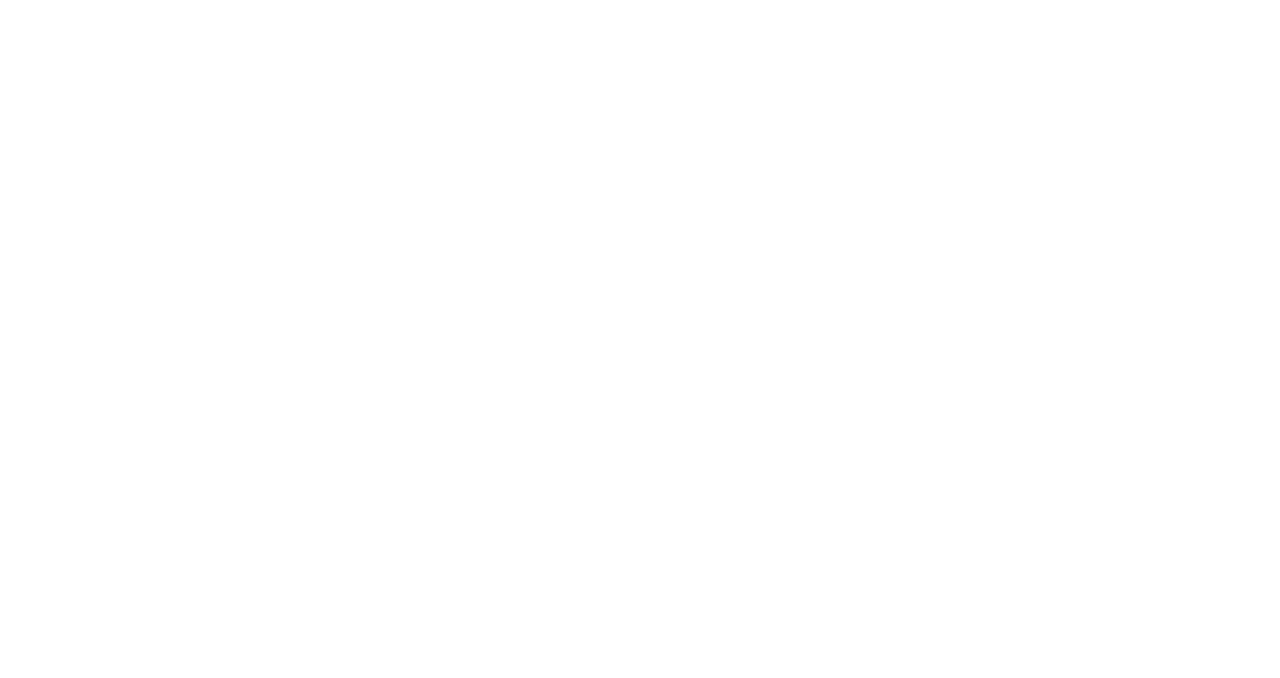
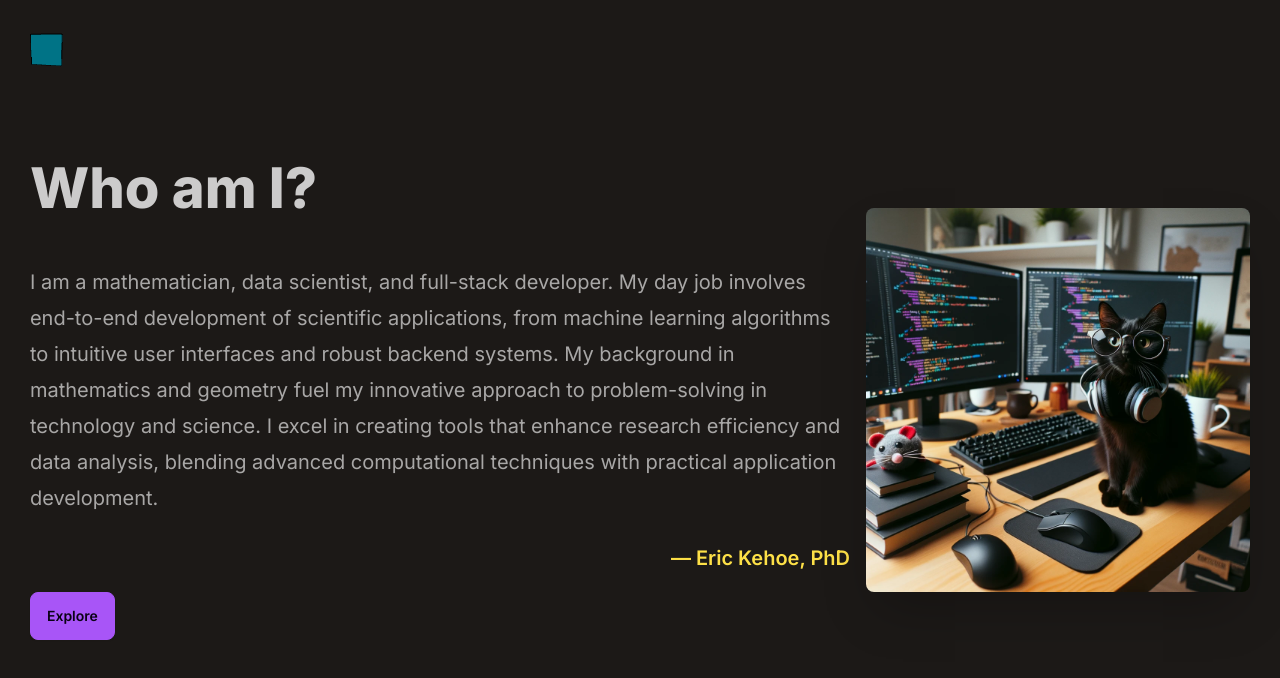
Before and after one commit to ekehoe32/portfolio, a Next.js app: page / in a window 1280 px wide. Shown: the top 678 px of the page. Built offline with nearby package versions, Linux system fonts and the light colour scheme.

Commit message:
added landing page

```diff
--- a/app/layout.tsx
+++ b/app/layout.tsx
@@ -18,7 +18,7 @@
 }) {
   return (
     <html lang="en">
-      <body className={inter.className}>{children}</body>
+      <body className={`${inter.className} antialiased`}>{children}</body>
       <Analytics />
     </html>
   );
--- a/app/page.tsx
+++ b/app/page.tsx
@@ -1,7 +1,42 @@
 import Image from "next/image";
+import CubeScene from "./ui/cube-scene";
 
 export default function Home() {
   return (
-    <main className="flex min-h-screen flex-col items-center justify-between p-24"></main>
+    <main className="hero min-h-screen bg-base-100">
+      <div className="hero-content flex-col lg:flex-row-reverse">
+        <Image
+          src="/background.png"
+          className="max-w-sm rounded-lg shadow-2xl"
+          alt="Background image of a black cat on a computer."
+          width={500}
+          height={500}
+        />
+        <div>
+          <article className="prose lg:prose-xl mb-4">
+            <h1>Who am I?</h1>
+            <p>
+              I am a mathematician, data scientist, and full-stack developer. My
+              day job involves end-to-end development of scientific
+              applications, from machine learning algorithms to intuitive user
+              interfaces and robust backend systems. My background in
+              mathematics and geometry fuel my innovative approach to
+              problem-solving in technology and science. I excel in creating
+              tools that enhance research efficiency and data analysis, blending
+              advanced computational techniques with practical application
+              development.
+            </p>
+            <div className="font-semibold text-right text-accent mt-0">
+              &mdash; Eric Kehoe, PhD
+            </div>
+          </article>
+
+          <button className="btn btn-primary">Explore</button>
+        </div>
+      </div>
+      <div className="absolute left-0 top-0 w-24 h-24">
+        <CubeScene />
+      </div>
+    </main>
   );
 }
--- /dev/null
+++ b/app/ui/cube-scene.tsx
@@ -0,0 +1,37 @@
+"use client";
+import { Ref, useRef } from "react";
+import { Mesh, BoxGeometry, LineSegments } from "three";
+import { Canvas, useFrame } from "@react-three/fiber";
+
+function Cube() {
+  const meshRef = useRef<Mesh>();
+  const edgesRef = useRef<LineSegments>(null);
+
+  useFrame(() => {
+    if (meshRef.current) {
+      meshRef.current.rotation.x += 0.01;
+      meshRef.current.rotation.y += 0.01;
+    }
+  });
+
+  return (
+    <mesh ref={meshRef as Ref<Mesh>} castShadow receiveShadow>
+      <boxGeometry args={[2, 2, 2]} />
+      <meshLambertMaterial color={"#22d3ee"} />
+      <lineSegments ref={edgesRef}>
+        <edgesGeometry attach="geometry" args={[new BoxGeometry(2, 2, 2)]} />
+        <lineBasicMaterial attach="material" color={"black"} />
+      </lineSegments>
+    </mesh>
+  );
+}
+
+export default function CubeScene() {
+  return (
+    <Canvas shadows>
+      <ambientLight intensity={0.75} />
+      <pointLight position={[10, 10, 10]} castShadow />
+      <Cube />
+    </Canvas>
+  );
+}
--- a/tailwind.config.ts
+++ b/tailwind.config.ts
@@ -1,20 +1,29 @@
-import type { Config } from 'tailwindcss'
+import type { Config } from "tailwindcss";
 
 const config: Config = {
   content: [
-    './pages/**/*.{js,ts,jsx,tsx,mdx}',
-    './components/**/*.{js,ts,jsx,tsx,mdx}',
-    './app/**/*.{js,ts,jsx,tsx,mdx}',
+    "./pages/**/*.{js,ts,jsx,tsx,mdx}",
+    "./components/**/*.{js,ts,jsx,tsx,mdx}",
+    "./app/**/*.{js,ts,jsx,tsx,mdx}",
   ],
-  theme: {
-    extend: {
-      backgroundImage: {
-        'gradient-radial': 'radial-gradient(var(--tw-gradient-stops))',
-        'gradient-conic':
-          'conic-gradient(from 180deg at 50% 50%, var(--tw-gradient-stops))',
+  daisyui: {
+    themes: [
+      {
+        mytheme: {
+          primary: "#a855f7",
+          secondary: "#22d3ee",
+          accent: "#fde047",
+          neutral: "#e5e7eb",
+          "base-100": "#1c1917",
+          info: "#93c5fd",
+          success: "#86efac",
+          warning: "#fef08a",
+          error: "#fb7185",
+        },
       },
-    },
+    ],
   },
-  plugins: [],
-}
-export default config
+
+  plugins: [require("daisyui"), require("@tailwindcss/typography")],
+};
+export default config;
```
Also changed, not shown: package.json (+9 -4 lines), public/background.png (added), 1 other file (tests, documents, lock files or other folders).
